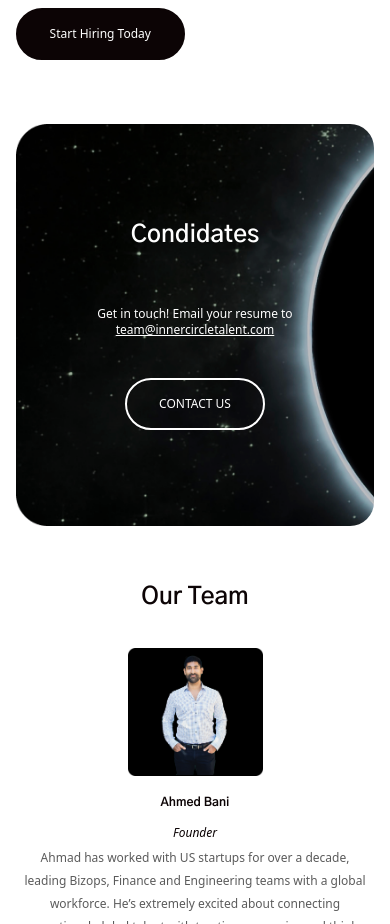
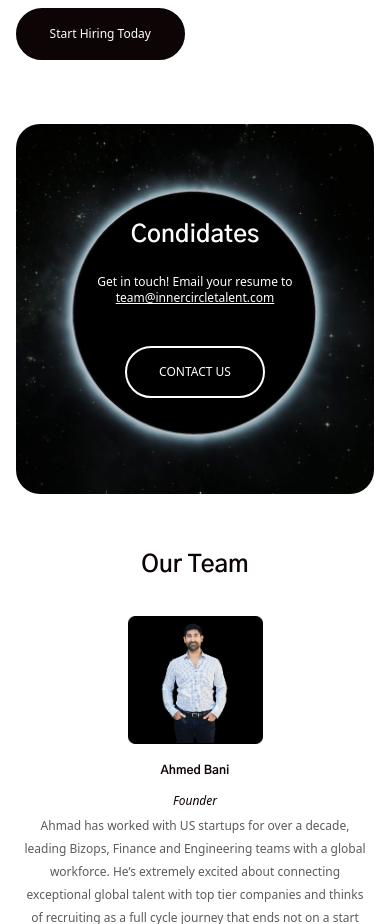
Before and after one commit to Zakaria0107/innerCircle, a React (Create React App) app: page / in a window 390 px wide. Shown: the part 1980-2904 px from the top of the page. Built offline with nearby package versions, Linux system fonts and the light colour scheme.

Commit message:
condidate

```diff
--- a/src/compenents/Home/Condidates.jsx
+++ b/src/compenents/Home/Condidates.jsx
@@ -3,9 +3,9 @@ import React from 'react'
 const Condidates = () => {
   return (
     <div className='w-screen'>
-        <div className='w-[92%] xl:w-[86%]  mx-auto bg-condidates bg-cover sm:bg-center bg-no-repeat  py-24 text-center rounded-3xl overflow-hidden '>
+        <div className='w-[92%] xl:w-[86%]  mx-auto bg-condidateMobile md:bg-condidates bg-cover bg-center bg-no-repeat  py-24 text-center rounded-3xl overflow-hidden '>
             <h1 className='font-gothic-a1 font-semibold text-2xl sm:text-3xl md:text-5xl xl:text-[52px] text-white leading-[30px] sm:leading-[40px] md:leading-[50px] xl:leading-[65px]'>Condidates</h1>
-            <p className='font-normal text-xs sm:text-sm md:text-base xl:text-lg  leading-4 sm:leading-5 lg:leading-[24px] text-white mt-14 px-6'>Get in touch! Email your resume to <a href="" className='underline'>team@innercircletalent.com</a></p>
+            <p className='font-normal text-xs sm:text-sm md:text-base xl:text-lg  leading-4 sm:leading-5 lg:leading-[24px] text-white mt-6  md:mt-14 px-6'>Get in touch! Email your resume to <a href="" className='underline'>team@innercircletalent.com</a></p>
             <a href="/contact">
               <button className='mt-10 xl:mt-36 text-xs sm:text-sm md:text-base xl:text-lg leading-[24px] text-white rounded-[60px] py-3 xl:py-[15px] px-8 xl:px-[60px] border-2 border-solid border-white'>CONTACT US</button>
             </a>
--- a/tailwind.config.js
+++ b/tailwind.config.js
@@ -12,6 +12,7 @@ module.exports = {
         'hero-home': "url('./images/HeroBackground.png')",
         'footer-img': "url('./images/footer image.png')",
         'condidates': "url('./images/for candidates.png')",
+        'condidateMobile': "url('./images/condidateMobile.png')",
         'faqImage': "url('./images/faq.png')",
         'contactImg' : 'url(./images/contact.png)'
       }
```
Also changed, not shown: src/images/condidateMobile.png (added).
